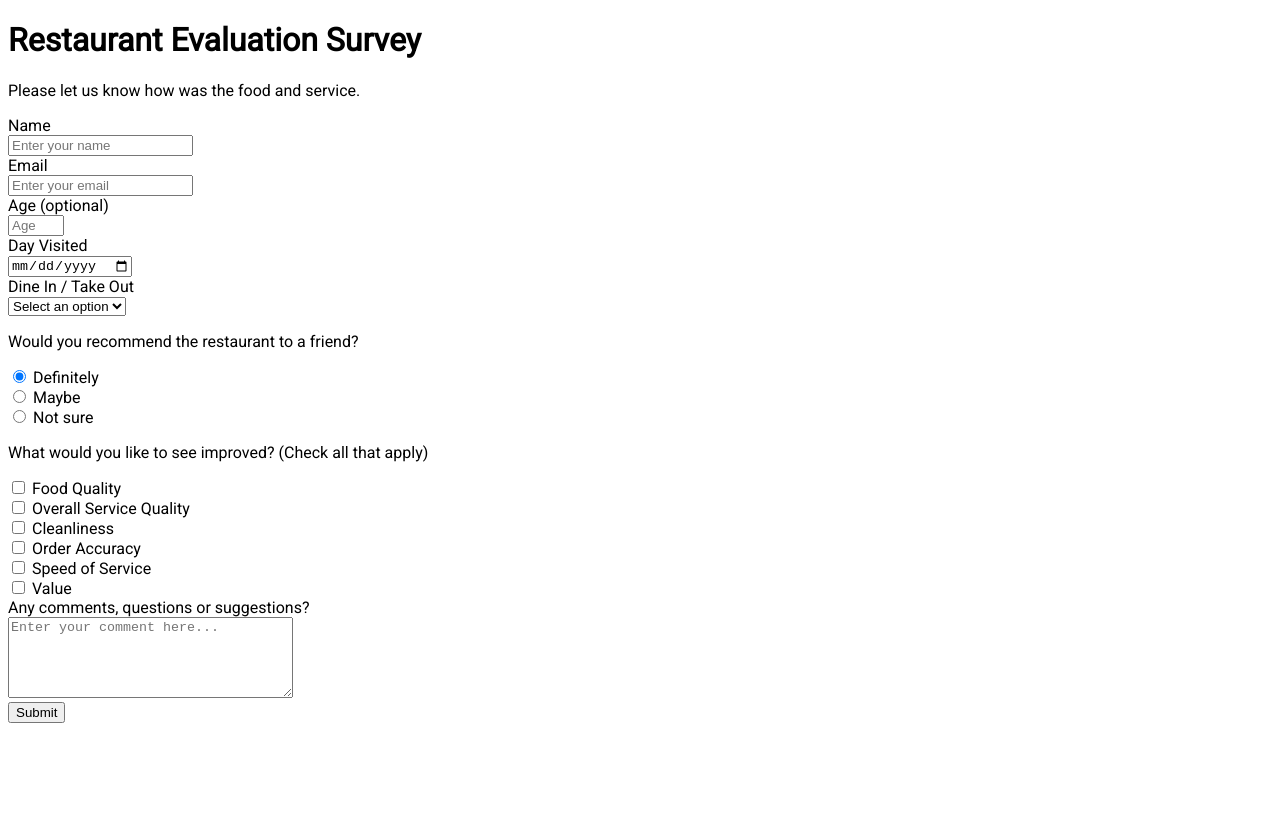
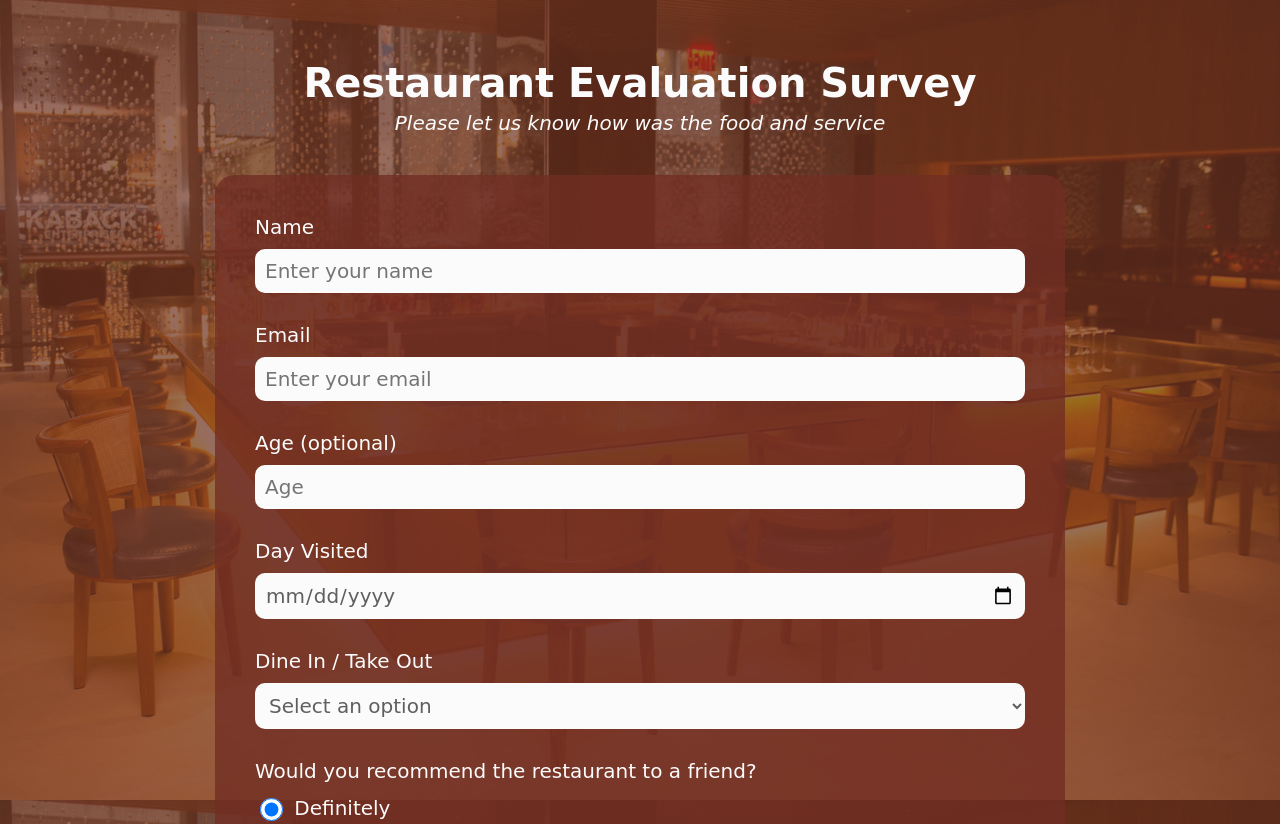
Before and after one commit to jeremies/survey-form, a plain HTML site: page index.html in a window 1280 px wide. Shown: the top 824 px of the page. Before the commit the page ends 800 px from the top, so only its background shows below. Drawn offline with Linux system fonts and the light colour scheme; a web font is replaced by a local one.

Commit message:
finished styling

```diff
--- a/index.html
+++ b/index.html
@@ -3,9 +3,10 @@
 <head>
   <title>Survey form</title>
   <meta charset="utf-8" />
+  <meta name="viewport" content="width=device-width" />
 
   <link
-    href="https://fonts.googleapis.com/css2?family=Roboto&display=swap"
+    href="https://fonts.googleapis.com/css2?family=Kufam&display=swap"
     rel="stylesheet"
   />
 
@@ -17,7 +18,7 @@
   <script src="https://cdn.freecodecamp.org/testable-projects-fcc/v1/bundle.js"></script>
   <header>
     <h1 id="title">Restaurant Evaluation Survey</h1>
-    <p id="description">Please let us know how was the food and service.</p>
+    <p id="description">Please let us know how was the food and service</p>
   </header>
   <main>
     <form id="survey-form">
--- a/style.scss
+++ b/style.scss
@@ -1,13 +1,116 @@
+:root {
+  --white: #fbfbfb;
+}
+
+html {
+  font-size: 10px;
+  position: relative;
+  background: url("img/restaurant.jpg") no-repeat;
+  background-size: cover;
+  background-attachment: fixed;
+}
+
+html::before {
+  content: "";
+  position: absolute;
+  top: 0;
+  right: 0;
+  bottom: 0;
+  left: 0;
+  background-color: #713523b8;
+  z-index: -1;
+}
+
 body {
-  font-family: "Roboto", sans-serif;
+  font: 2rem "Kufam", cursive;
+  color: var(--white);
+}
+
+header {
+  text-align: center;
+  h1 {
+    margin: 6rem 0 0.5rem 0;
+  }
+  p {
+    margin: 0 0 4rem 0;
+    font-style: italic;
+  }
+}
+
+@media (min-width: 860px) {
+  main {
+    width: 770px;
+    padding: 1rem 4rem;
+  }
+}
+
+@media (min-width: 640px) and (max-width: 860px) {
+  main {
+    width: 550px;
+    padding: 1rem 4rem;
+  }
+}
+
+@media (min-width: 530px) and (max-width: 640px) {
+  main {
+    padding: 1rem 4rem;
+  }
+}
+
+@media (max-width: 530px) {
+  main {
+    padding: 1rem;
+  }
+}
+
+main {
+  margin: 0 auto;
+  background-color: #712e23c7;
+  border-radius: 2rem;
 }
 
 form {
   & > label {
     display: block;
+    padding: 3rem 0 1rem 0;
+  }
+
+  p {
+    padding: 3rem 0 1rem 0;
+    margin: 0;
+  }
+
+  input,
+  select,
+  textarea {
+    width: 100%;
+    font: 2rem "Kufam", cursive;
+    padding: 1rem;
+    box-sizing: border-box;
+    border-radius: 1rem;
+    background-color: var(--white);
+    border: 0;
+    color: #5f5f5f !important;
+  }
+
+  input[type="checkbox"],
+  input[type="radio"] {
+    width: 2.3rem;
+    height: 2.3rem;
+    margin: 0.5rem;
+    vertical-align: middle;
   }
 
   #submit {
     display: block;
+    margin: 2rem 0;
+    height: 5rem;
+    width: 100%;
+    font: 2rem "Kufam", cursive;
+    cursor: pointer;
+    background-color: rgb(46, 156, 46);
+    border-radius: 1rem;
+    color: var(--white);
+    border: 0;
   }
 }
```
Also changed, not shown: style.css, 1 other file.
